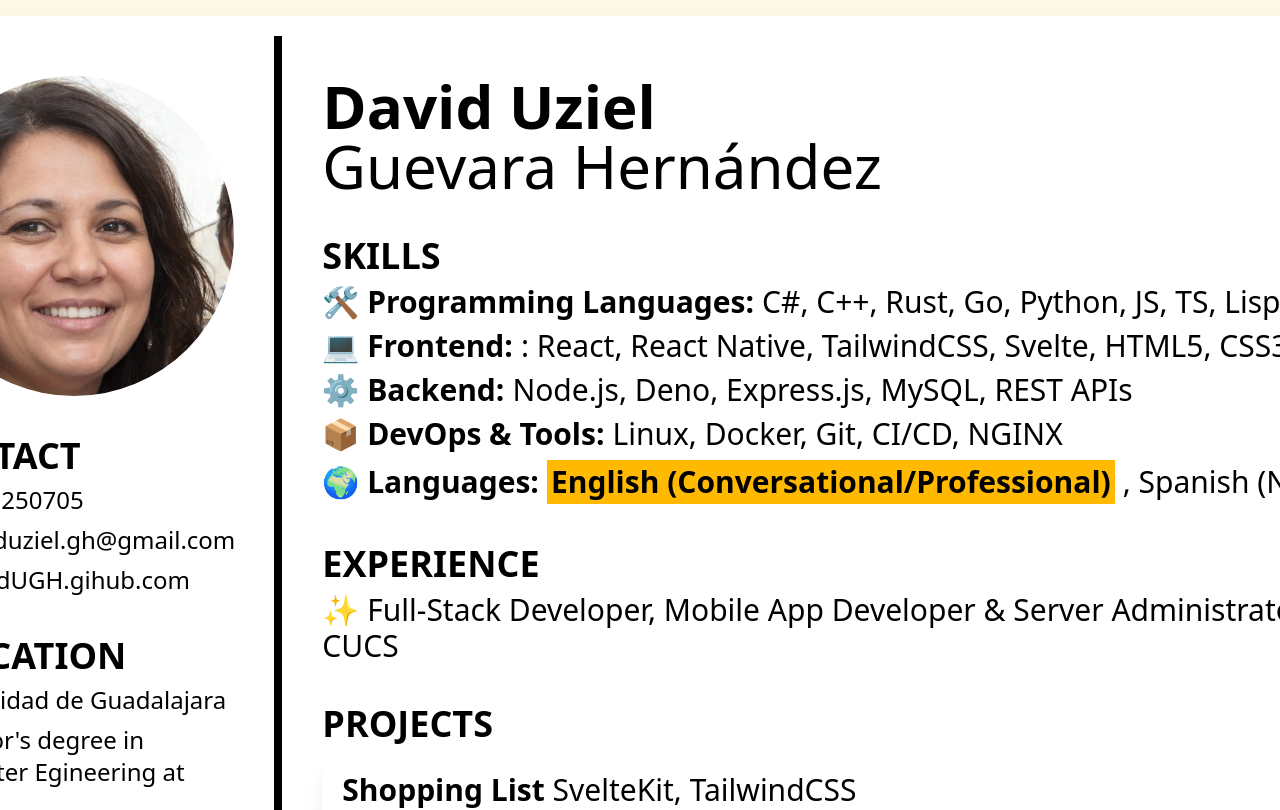
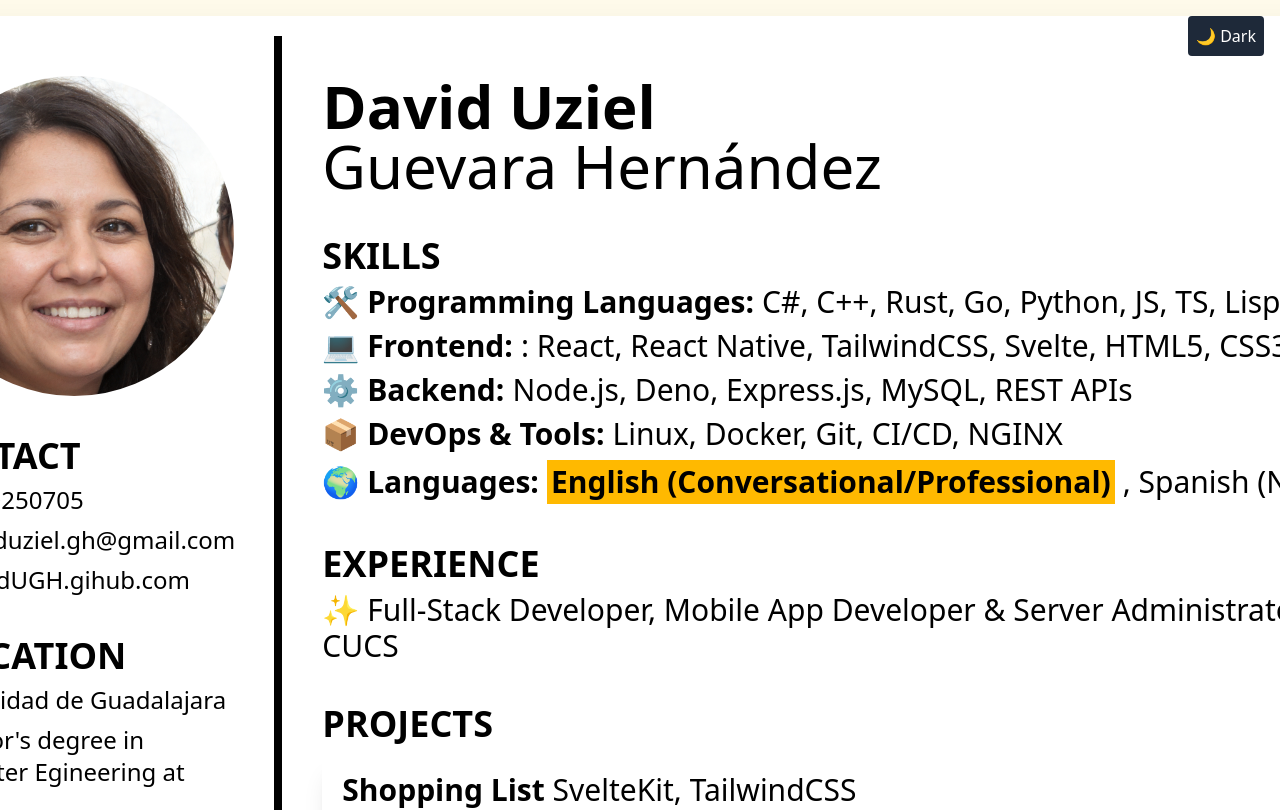
Before and after one commit to DavidUGH/DavidUGH.github.io, a SvelteKit app: page / in a window 1280 px wide. Shown: the top 810 px of the page. Built offline with nearby package versions, Linux system fonts and the light colour scheme.

Commit message:
new build

```diff
--- a/src/routes/+page.svelte
+++ b/src/routes/+page.svelte
@@ -1,12 +1,25 @@
 <script lang="ts">
 	import {SVGS} from '$lib/types/svgs'
+
 	const phone = "3340250705"
 	const email = "daviduziel.gh@gmail.com"
 	const github = "DavidUGH.gihub.com"
+
+	let darkMode = $state(false);
+	$effect(() => {
+		darkMode = window.matchMedia('(prefers-color-scheme: dark)').matches;
+	});
+
 </script>
 
-<div class="flex bg-amber-50 min-h-screen p-4 justify-center items-start md:items-center">
-	<div class="flex flex-row bg-white p-5 max-h-300 max-w-400 shadow-2xl">
+<button
+	class={`absolute top-4 right-4 p-2 bg-gray-200 ${darkMode ? 'bg-amber-50' : 'bg-gray-800 text-white'} rounded`}
+	onclick={() => (darkMode = !darkMode)}
+>
+	{darkMode ? '☀️ Light':'🌙 Dark' }
+</button>
+<div class={`flex min-h-screen p-4 justify-center items-start md:items-center ${darkMode ? 'bg-gray-900 text-white' : 'bg-amber-50 text-black'}`}>
+	<div class={`flex flex-row p-5 max-h-300 max-w-400 shadow-2xl ${darkMode ? 'bg-gray-800' : 'bg-white'}`}>
 		<div class="flex flex-col p-10 gap-10 max-w-100">
 			<img class="rounded-full w-80 align-middle justify-center"
 			src="david.jpeg" alt="">
@@ -50,7 +63,7 @@
 					<p class="flex text-3xl text-left gap-2 whitespace-nowrap">
 					<strong class="whitespace-nowrap">📦 DevOps {'&'} Tools: </strong> Linux, Docker, Git, CI/CD, NGINX </p>
 						<p class="flex text-3xl text-left gap-2 whitespace-nowrap items-center">
-							<strong class="whitespace-nowrap">🌍 Languages: </strong> <strong class="bg-amber-400 p-1">English (Conversational/Professional)</strong>, Spanish (Native)</p>
+		<strong class="whitespace-nowrap">🌍 Languages: </strong> <strong class={`p-1 ${darkMode? 'bg-indigo-800' : 'bg-amber-400' }`}>English (Conversational/Professional)</strong>, Spanish (Native)</p>
 			</div>
 			<div class="flex flex-col gap-2">
 				<p class="text-4xl text-left font-bold">EXPERIENCE</p>
@@ -58,8 +71,7 @@
 			</div>
 			<div class="flex flex-col gap-2">
 				<p class="text-4xl text-left font-bold">PROJECTS</p>
-				<a class="flex flex-col rounded-2xl shadow-xl p-5 hover:bg-amber-300 active:bg-amber-500"
-				 href="https://github.com/DavidUGH/ShoppingList"
+				<a class={`flex flex-col rounded-2xl shadow-xl p-5 ${darkMode? 'hover:bg-indigo-800' : 'hover:bg-amber-400' } ${darkMode? 'active:bg-indigo-700' : 'active:bg-amber-500' }`} href="https://github.com/DavidUGH/ShoppingList"
 					>
 					<p class="text-3xl">
 						<strong>Shopping List</strong> SvelteKit, TailwindCSS </p>
```
Also changed, not shown: 27 other files (tests, documents, lock files or other folders).
